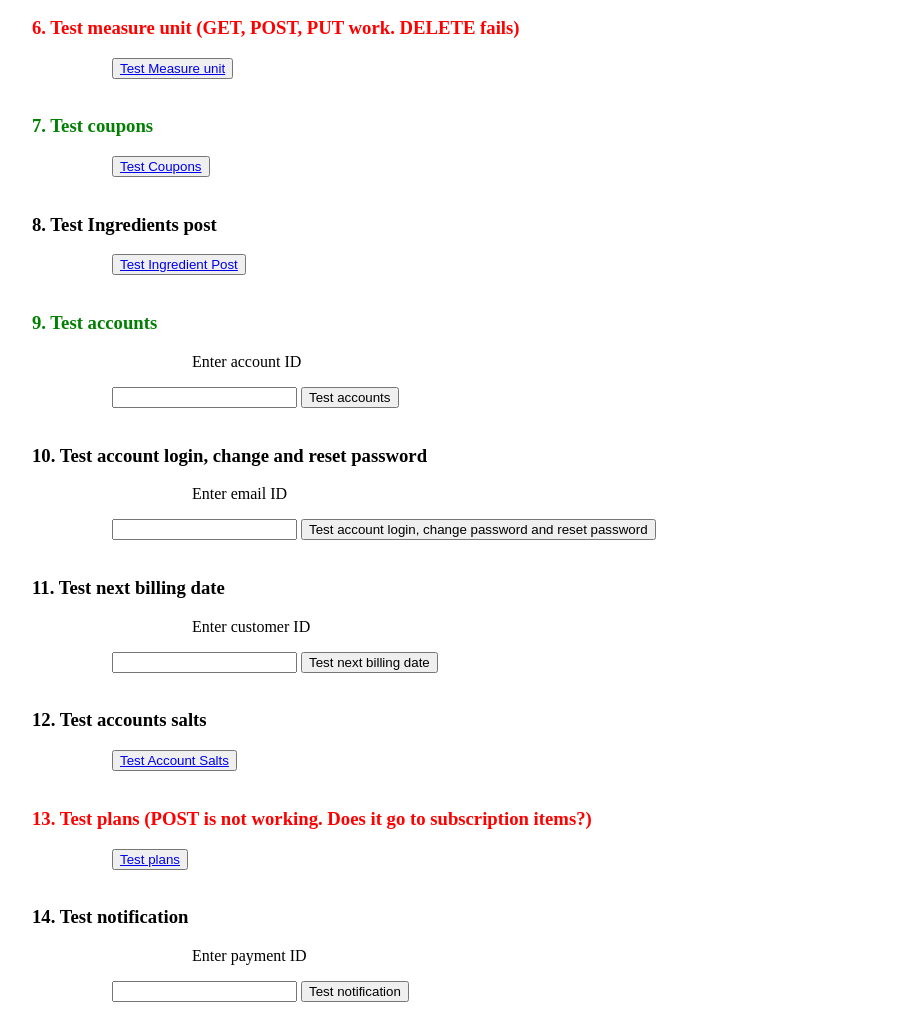
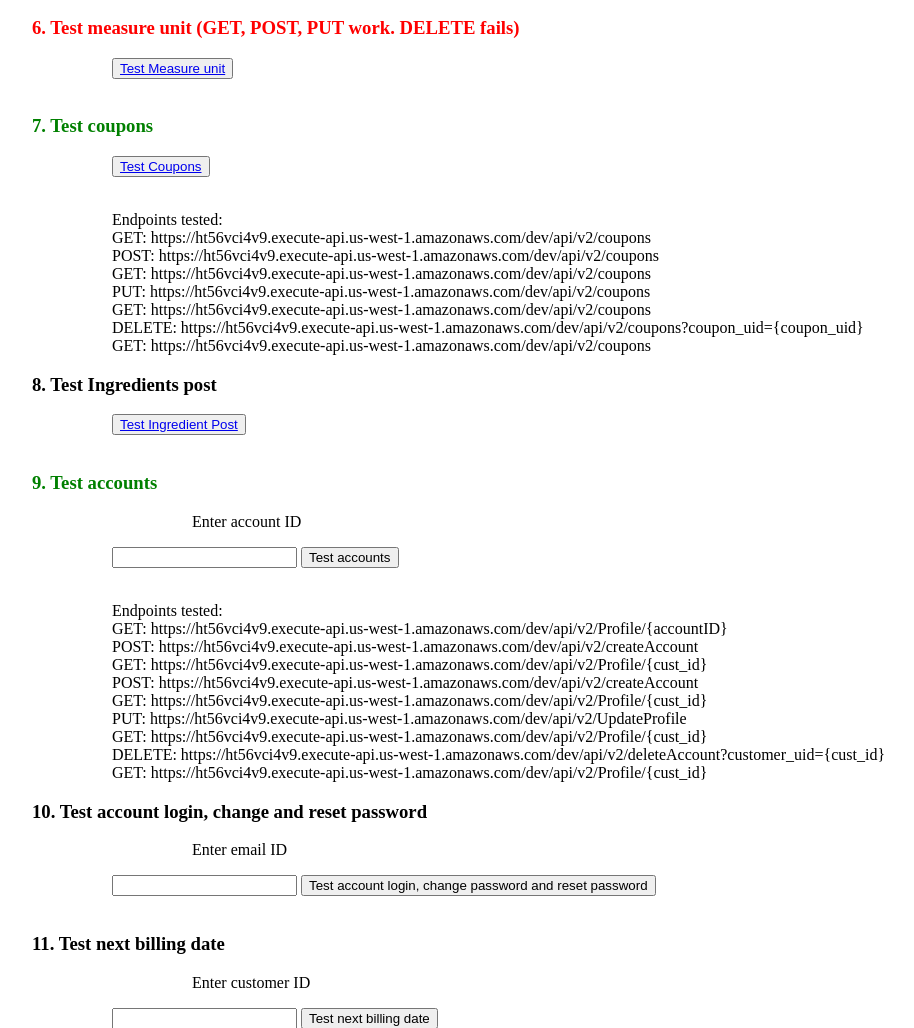
Before and after one commit to infinite-options/MTYD-Testing, a Flask app: page / in a window 1280 px wide. Shown: the part 1728-2756 px from the top of the page, without its empty margins (18-932 px from the left). Run offline with Flask 2, Linux system fonts and the light colour scheme.

Commit message:
updated the endpoints tested

```diff
--- a/templates/index.html
+++ b/templates/index.html
@@ -80,6 +80,15 @@
 		<button> <a href="/testMeasureUnit/">Test Measure unit</a></button><br><br>
 		<h3 id = "passed"> 7. Test coupons</h3>
         <button> <a href="/testCoupons/">Test Coupons</a></button><br><br>
+		<p> Endpoints tested:<br/>
+		GET: https://ht56vci4v9.execute-api.us-west-1.amazonaws.com/dev/api/v2/coupons<br/>
+        POST: https://ht56vci4v9.execute-api.us-west-1.amazonaws.com/dev/api/v2/coupons<br/>
+        GET: https://ht56vci4v9.execute-api.us-west-1.amazonaws.com/dev/api/v2/coupons<br/>
+        PUT: https://ht56vci4v9.execute-api.us-west-1.amazonaws.com/dev/api/v2/coupons<br/>
+        GET: https://ht56vci4v9.execute-api.us-west-1.amazonaws.com/dev/api/v2/coupons<br/>
+        DELETE: https://ht56vci4v9.execute-api.us-west-1.amazonaws.com/dev/api/v2/coupons?coupon_uid={coupon_uid}<br/>
+        GET: https://ht56vci4v9.execute-api.us-west-1.amazonaws.com/dev/api/v2/coupons<br/>
+		</p>
 		<h3> 8. Test Ingredients post</h3>
         <button> <a href="/testIngredientPost/">Test Ingredient Post</a></button><br><br>
 		<h3 id = "passed"> 9. Test accounts</h3>
@@ -88,6 +97,18 @@
             <input type="text" name="accountID">
             <input type="submit" value = "Test accounts">
         </form>	<br>
+		<p>Endpoints tested:<br/>
+		GET: https://ht56vci4v9.execute-api.us-west-1.amazonaws.com/dev/api/v2/Profile/{accountID}<br/>
+        POST: https://ht56vci4v9.execute-api.us-west-1.amazonaws.com/dev/api/v2/createAccount<br/>
+        GET: https://ht56vci4v9.execute-api.us-west-1.amazonaws.com/dev/api/v2/Profile/{cust_id}<br/>
+		POST: https://ht56vci4v9.execute-api.us-west-1.amazonaws.com/dev/api/v2/createAccount<br/>
+		GET: https://ht56vci4v9.execute-api.us-west-1.amazonaws.com/dev/api/v2/Profile/{cust_id}<br/>
+		PUT: https://ht56vci4v9.execute-api.us-west-1.amazonaws.com/dev/api/v2/UpdateProfile<br/>
+		GET: https://ht56vci4v9.execute-api.us-west-1.amazonaws.com/dev/api/v2/Profile/{cust_id}<br/>
+		DELETE: https://ht56vci4v9.execute-api.us-west-1.amazonaws.com/dev/api/v2/deleteAccount?customer_uid={cust_id}<br/>
+		GET: https://ht56vci4v9.execute-api.us-west-1.amazonaws.com/dev/api/v2/Profile/{cust_id}<br/>
+
+		</p>
 		<h3> 10. Test account login, change and reset password</h3>
 		<form action="{{ url_for('AccountsLoginChangeResetPassword') }}" method="post">
 		    <p>Enter email ID</p>
```
